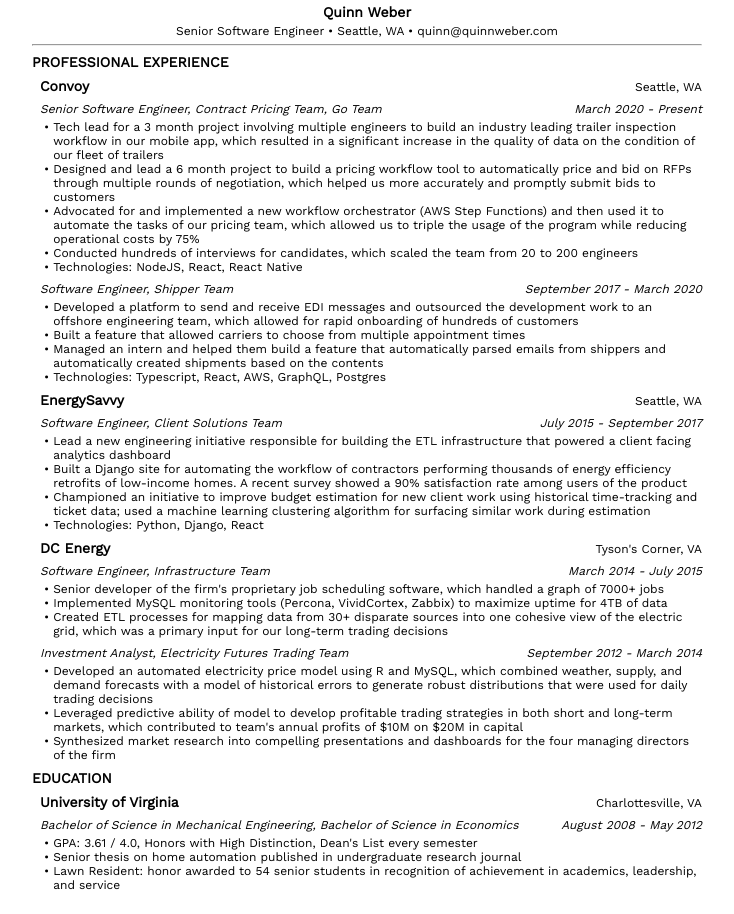
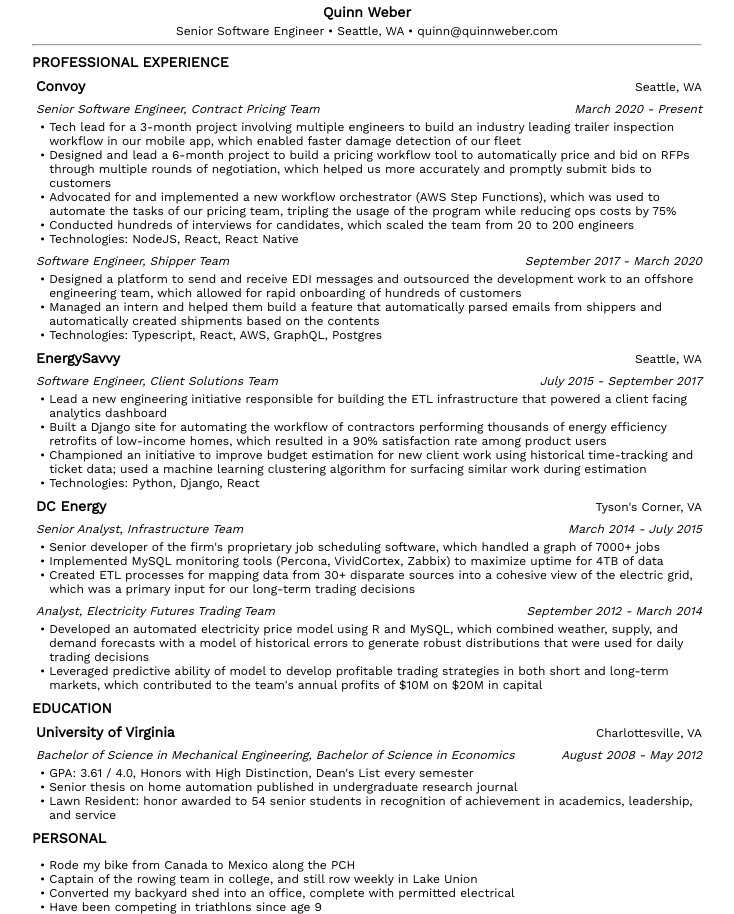
Before and after one commit to qsweber/personal-site, a React (Create React App) app: page /resume in a window 1280 px wide. Shown: the whole page, without its empty margins (273-1007 px from the left). Before the commit the page ends 892 px from the top, so only its background shows below. Built offline with nearby package versions, Linux system fonts and the light colour scheme.

Commit message:
update resume

```diff
--- a/src/lib/resume.ts
+++ b/src/lib/resume.ts
@@ -1,9 +1,9 @@
 export interface Entity {
-  entityName: string;
-  location: string;
+  entityName?: string;
+  location?: string;
   subSections: {
-    description: string;
-    dateRange: string;
+    description?: string;
+    dateRange?: string;
     accomplishments: string[];
   }[];
 }
@@ -30,12 +30,11 @@
           subSections: [
             {
               dateRange: "March 2020 - Present",
-              description:
-                "Senior Software Engineer, Contract Pricing Team, Go Team",
+              description: "Senior Software Engineer, Contract Pricing Team",
               accomplishments: [
-                "Tech lead for a 3 month project involving multiple engineers to build an industry leading trailer inspection workflow in our mobile app, which resulted in a significant increase in the quality of data on the condition of our fleet of trailers",
-                "Designed and lead a 6 month project to build a pricing workflow tool to automatically price and bid on RFPs through multiple rounds of negotiation, which helped us more accurately and promptly submit bids to customers",
-                "Advocated for and implemented a new workflow orchestrator (AWS Step Functions) and then used it to automate the tasks of our pricing team, which allowed us to triple the usage of the program while reducing operational costs by 75%",
+                "Tech lead for a 3-month project involving multiple engineers to build an industry leading trailer inspection workflow in our mobile app, which enabled faster damage detection of our fleet",
+                "Designed and lead a 6-month project to build a pricing workflow tool to automatically price and bid on RFPs through multiple rounds of negotiation, which helped us more accurately and promptly submit bids to customers",
+                "Advocated for and implemented a new workflow orchestrator (AWS Step Functions), which was used to automate the tasks of our pricing team, tripling the usage of the program while reducing ops costs by 75%",
                 "Conducted hundreds of interviews for candidates, which scaled the team from 20 to 200 engineers",
                 "Technologies: NodeJS, React, React Native",
               ],
@@ -44,8 +43,7 @@
               dateRange: "September 2017 - March 2020",
               description: "Software Engineer, Shipper Team",
               accomplishments: [
-                "Developed a platform to send and receive EDI messages and outsourced the development work to an offshore engineering team, which allowed for rapid onboarding of hundreds of customers",
-                "Built a feature that allowed carriers to choose from multiple appointment times",
+                "Designed a platform to send and receive EDI messages and outsourced the development work to an offshore engineering team, which allowed for rapid onboarding of hundreds of customers",
                 "Managed an intern and helped them build a feature that automatically parsed emails from shippers and automatically created shipments based on the contents",
                 "Technologies: Typescript, React, AWS, GraphQL, Postgres",
               ],
@@ -61,7 +59,7 @@
               dateRange: "July 2015 - September 2017",
               accomplishments: [
                 "Lead a new engineering initiative responsible for building the ETL infrastructure that powered a client facing analytics dashboard",
-                "Built a Django site for automating the workflow of contractors performing thousands of energy efficiency retrofits of low-income homes. A recent survey showed a 90% satisfaction rate among users of the product",
+                "Built a Django site for automating the workflow of contractors performing thousands of energy efficiency retrofits of low-income homes, which resulted in a 90% satisfaction rate among product users",
                 "Championed an initiative to improve budget estimation for new client work using historical time-tracking and ticket data; used a machine learning clustering algorithm for surfacing similar work during estimation",
                 "Technologies: Python, Django, React",
               ],
@@ -73,22 +71,20 @@
           location: "Tyson's Corner, VA",
           subSections: [
             {
-              description: "Software Engineer, Infrastructure Team",
+              description: "Senior Analyst, Infrastructure Team",
               dateRange: "March 2014 - July 2015",
               accomplishments: [
                 "Senior developer of the firm's proprietary job scheduling software, which handled a graph of 7000+ jobs",
                 "Implemented MySQL monitoring tools (Percona, VividCortex, Zabbix) to maximize uptime for 4TB of data",
-                "Created ETL processes for mapping data from 30+ disparate sources into one cohesive view of the electric grid, which was a primary input for our long-term trading decisions",
+                "Created ETL processes for mapping data from 30+ disparate sources into a cohesive view of the electric grid, which was a primary input for our long-term trading decisions",
               ],
             },
             {
-              description:
-                "Investment Analyst, Electricity Futures Trading Team",
+              description: "Analyst, Electricity Futures Trading Team",
               dateRange: "September 2012 - March 2014",
               accomplishments: [
                 "Developed an automated electricity price model using R and MySQL, which combined weather, supply, and demand forecasts with a model of historical errors to generate robust distributions that were used for daily trading decisions",
-                "Leveraged predictive ability of model to develop profitable trading strategies in both short and long-term markets, which contributed to team's annual profits of $10M on $20M in capital",
-                "Synthesized market research into compelling presentations and dashboards for the four managing directors of the firm",
+                "Leveraged predictive ability of model to develop profitable trading strategies in both short and long-term markets, which contributed to the team's annual profits of $10M on $20M in capital",
               ],
             },
           ],
@@ -116,5 +112,22 @@
         },
       ],
     },
+    {
+      header: "PERSONAL",
+      entities: [
+        {
+          subSections: [
+            {
+              accomplishments: [
+                "Rode my bike from Canada to Mexico along the PCH",
+                "Captain of the rowing team in college, and still row weekly in Lake Union",
+                "Converted my backyard shed into an office, complete with permitted electrical",
+                "Have been competing in triathlons since age 9",
+              ],
+            },
+          ],
+        },
+      ],
+    },
   ],
 };
--- a/src/pages/Resume.tsx
+++ b/src/pages/Resume.tsx
@@ -22,8 +22,8 @@
   fontSize: "14px",
 }));
 
-const Items = styled.div(() => ({
-  marginLeft: SINGLE_SPACE * 2,
+const LeftSpacedSection = styled.div(() => ({
+  marginLeft: SINGLE_SPACE,
 }));
 
 const Italicized = styled.div(() => ({
@@ -39,11 +39,11 @@
   justifyContent: "flex-end",
 }));
 
-const SpacedSection = styled.div(() => ({
+const TopSpacedSection = styled.div(() => ({
   marginTop: SINGLE_SPACE,
 }));
 
-const DoubleSpacedSection = styled.div(() => ({
+const DoubleTopSpacedSection = styled.div(() => ({
   marginTop: SINGLE_SPACE * 2,
 }));
 
@@ -51,10 +51,6 @@
   display: "flex",
   flexDirection: "row",
   justifyContent: "flex-start",
-}));
-
-const BulletContent = styled.div(() => ({
-  marginLeft: SINGLE_SPACE,
 }));
 
 export const Resume: FunctionComponent<{ resume: IResume }> = ({ resume }) => (
@@ -65,37 +61,43 @@
     <Line style={{ justifyContent: "center" }}>{resume.description}</Line>
     <hr />
     {resume.sections.map(({ header, entities }) => (
-      <DoubleSpacedSection>
+      <DoubleTopSpacedSection>
         <Header>{header}</Header>
-        <Items>
+        <LeftSpacedSection>
           {entities.map(({ entityName, location, subSections }) => (
-            <DoubleSpacedSection>
+            <DoubleTopSpacedSection>
+              {entityName && location && (
                 <Line>
                   <Header>{entityName}</Header>
                   <BottomWrapper>
                     <div>{location}</div>
                   </BottomWrapper>
                 </Line>
+              )}
               {subSections.map((subSection) => (
-                <DoubleSpacedSection>
+                <DoubleTopSpacedSection>
                   <Line>
+                    {subSection.description && (
                       <Italicized>{subSection.description}</Italicized>
+                    )}
+                    {subSection.dateRange && (
                       <Italicized>{subSection.dateRange}</Italicized>
+                    )}
                   </Line>
-                  <SpacedSection>
+                  <TopSpacedSection>
                     {subSection.accomplishments.map((accomplishment) => (
                       <BulletWrapper>
-                        <BulletContent>{"•"}</BulletContent>
-                        <BulletContent>{accomplishment}</BulletContent>
+                        <LeftSpacedSection>{"•"}</LeftSpacedSection>
+                        <LeftSpacedSection>{accomplishment}</LeftSpacedSection>
                       </BulletWrapper>
                     ))}
-                  </SpacedSection>
-                </DoubleSpacedSection>
+                  </TopSpacedSection>
+                </DoubleTopSpacedSection>
               ))}
-            </DoubleSpacedSection>
+            </DoubleTopSpacedSection>
           ))}
-        </Items>
-      </DoubleSpacedSection>
+        </LeftSpacedSection>
+      </DoubleTopSpacedSection>
     ))}
   </Container>
 );
```
Lines whose indentation alone changed are shown as unchanged.
